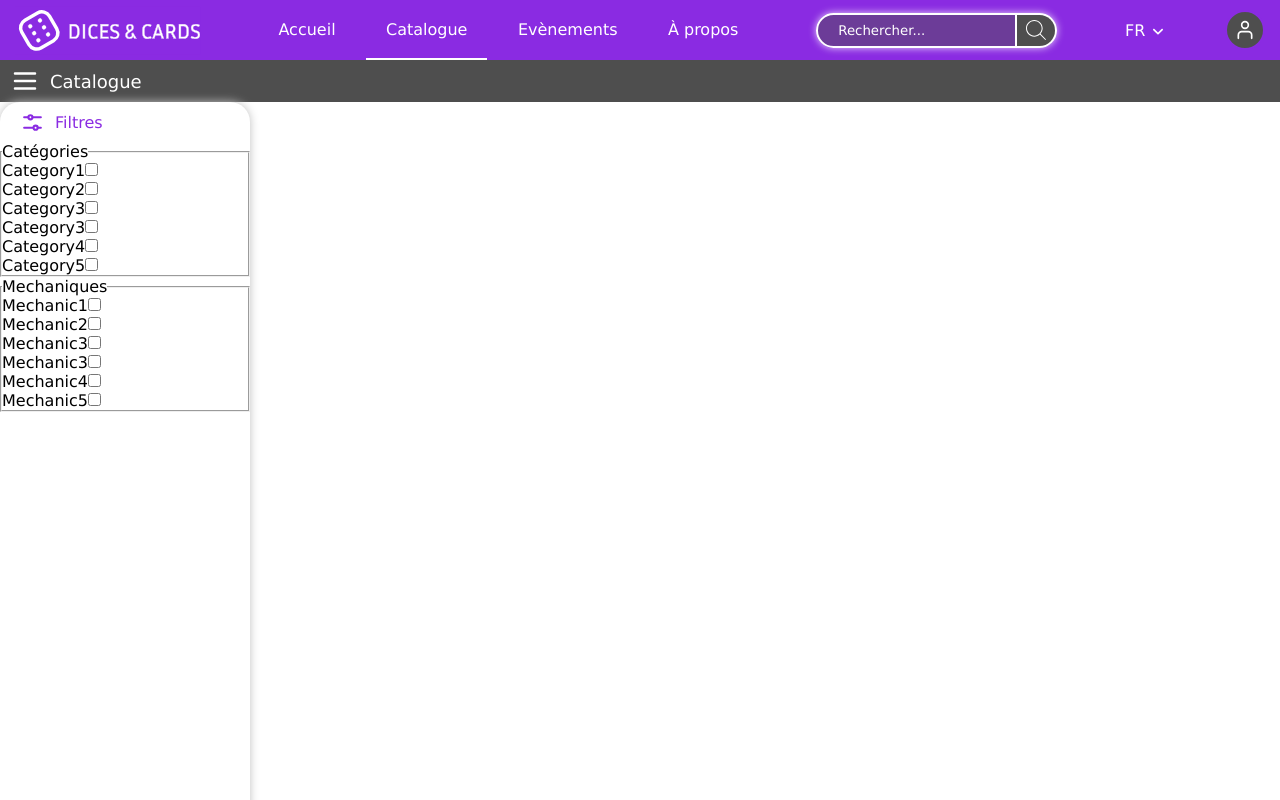
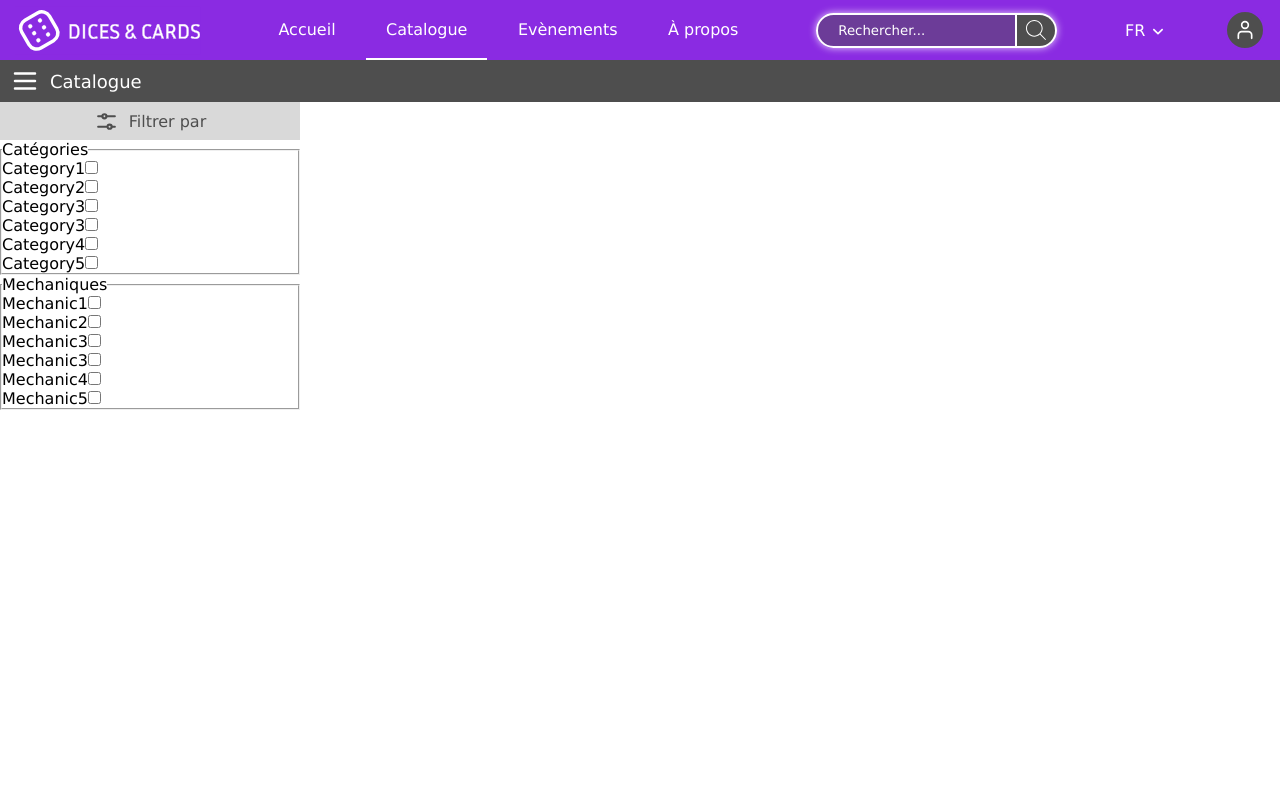
Before and after one commit to Faithson-DOSSOU/DicesAndCards, a Vue app: page /Catalogue in a window 1280 px wide. Both pictures are taken after a click on the picture 25 px from the left and 81 px from the top of the page. Shown: the top 800 px of the page. Built offline with nearby package versions, Linux system fonts and the light colour scheme.

Commit message:
Temporary

```diff
--- a/src/components/FilterSideBar.vue
+++ b/src/components/FilterSideBar.vue
@@ -16,7 +16,7 @@ export default {
   <div class="visible" v-if="isVisible">
     <div class="sidebar-title">
       <img class="filter-icon" :src="filter" alt="">
-      <span>Filtres</span>
+      <span>Filtrer par</span>
     </div>
     <form class="filter-list">
       <fieldset>
@@ -75,37 +75,29 @@ export default {
       </fieldset>
     </form>
   </div>
-  <div v-else>
-    <img class="filter-icon" :src="filter" alt="">
-  </div>
 </div>
 </template>
 
 <style scoped>
-.filter-sidebar{
-}
 .filter-sidebar .visible{
-  height: 800px;
-  width: 250px;
-  box-shadow: 0 0 10px #bfbfbf;
-  border-radius: 20px;
+  height: fit-content;
+  width: 300px;
 }
 .sidebar-title{
-  border-top-left-radius: 20px;
-  border-top-right-radius: 20px;
   width: 100%;
-  height: 40px;
-  padding: 0 0 0 20px;
+  height: 38px;
   display: flex;
   flex-direction: row;
   align-items: center;
-  color: blueviolet;
+  justify-content: center;
+  background: #D9D9D9;
 }
 .filter-icon{
   height: 25px;
   width: 25px;
 }
 .sidebar-title span{
+  color: #4E4E4E;
   padding-left: 10px;
 }
 </style>
```
Also changed, not shown: src/assets/svg/filter-alt-1-svgrepo-com.svg.
